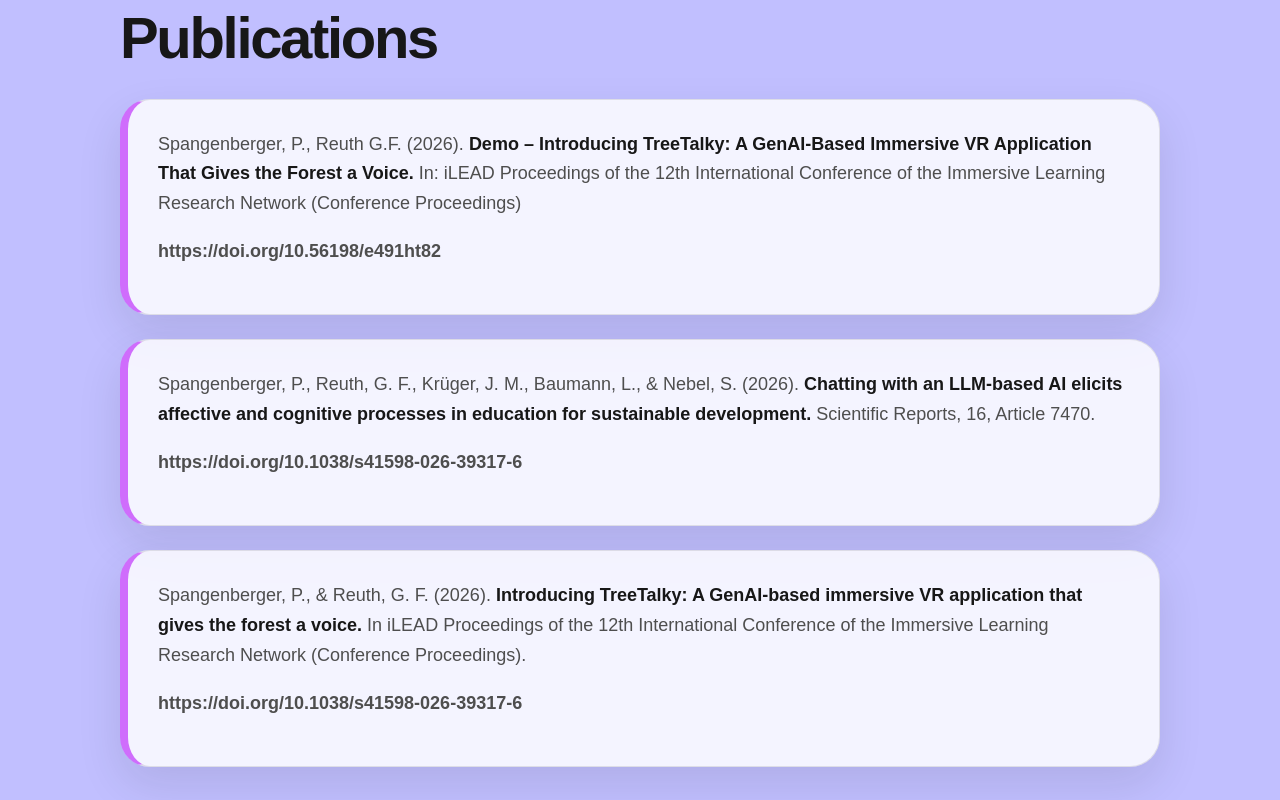
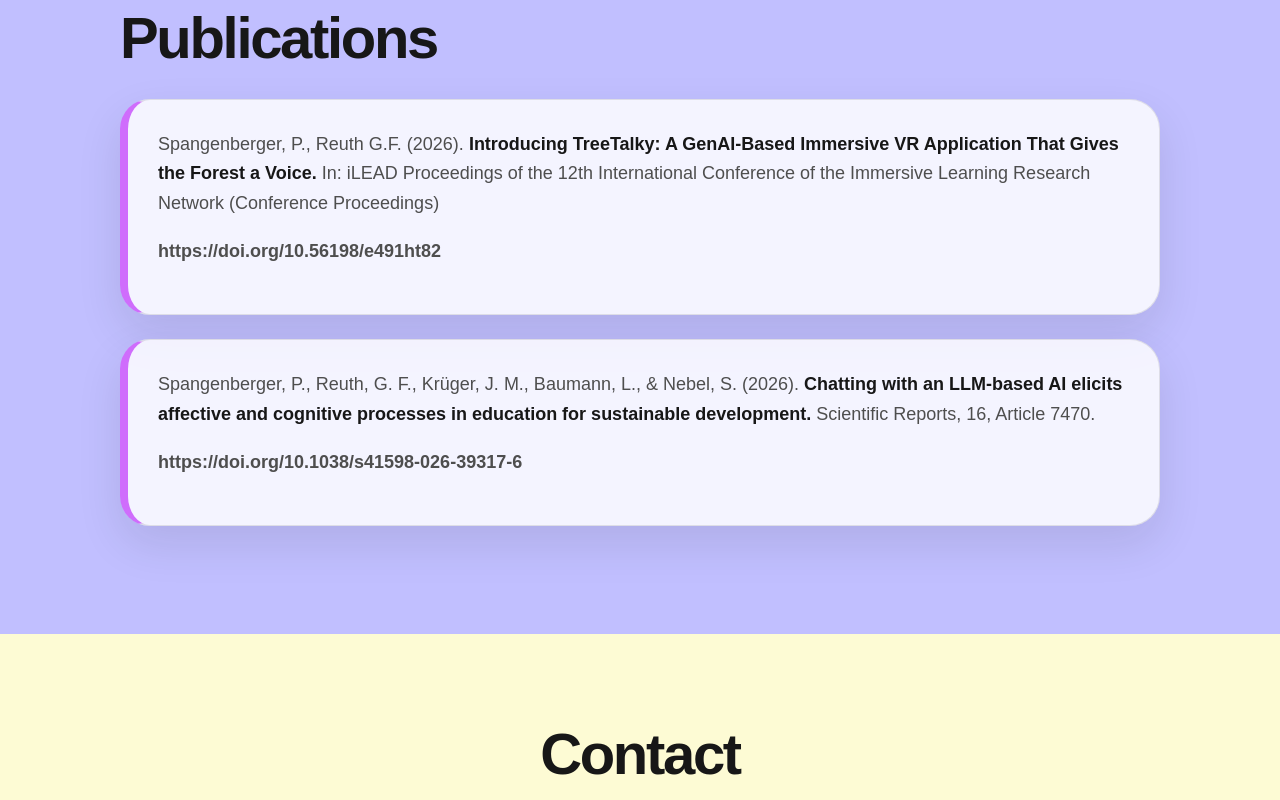
Before and after one commit to hellotreetalky/treetalkyweb, a plain HTML site: page index.html in a window 1280 px wide. Shown: the part 2780-3580 px from the top of the page. Drawn offline with Linux system fonts and the light colour scheme.

Commit message:
Update index.html

```diff
--- a/index.html
+++ b/index.html
@@ -312,7 +312,7 @@
       <h2>Publications</h2>
 
       <article class="card publication">
-        <p>Spangenberger, P., Reuth G.F. (2026). <strong>Demo – Introducing TreeTalky: A GenAI-Based Immersive VR
+        <p>Spangenberger, P., Reuth G.F. (2026). <strong>Introducing TreeTalky: A GenAI-Based Immersive VR
             Application That Gives the Forest a Voice.</strong> In: iLEAD Proceedings of the 12th International Conference of the Immersive Learning Research Network (Conference Proceedings)</p>
         <p class="doi">https://doi.org/10.56198/e491ht82</p>
       </article>
@@ -321,13 +321,6 @@
         <p>Spangenberger, P., Reuth, G. F., Krüger, J. M., Baumann, L., &amp; Nebel, S. (2026). <strong>Chatting with an
             LLM-based AI elicits affective and cognitive processes in education for sustainable development.</strong>
           Scientific Reports, 16, Article 7470.</p>
-        <p class="doi">https://doi.org/10.1038/s41598-026-39317-6</p>
-      </article>
-
-      <article class="card publication">
-        <p>Spangenberger, P., & Reuth, G. F. (2026). <strong>Introducing TreeTalky: A GenAI-based immersive VR application that
-          gives the forest a voice. </strong> In iLEAD Proceedings of the 12th International Conference of the Immersive Learning
-          Research Network (Conference Proceedings).</p>
         <p class="doi">https://doi.org/10.1038/s41598-026-39317-6</p>
       </article>
     </section>
```
